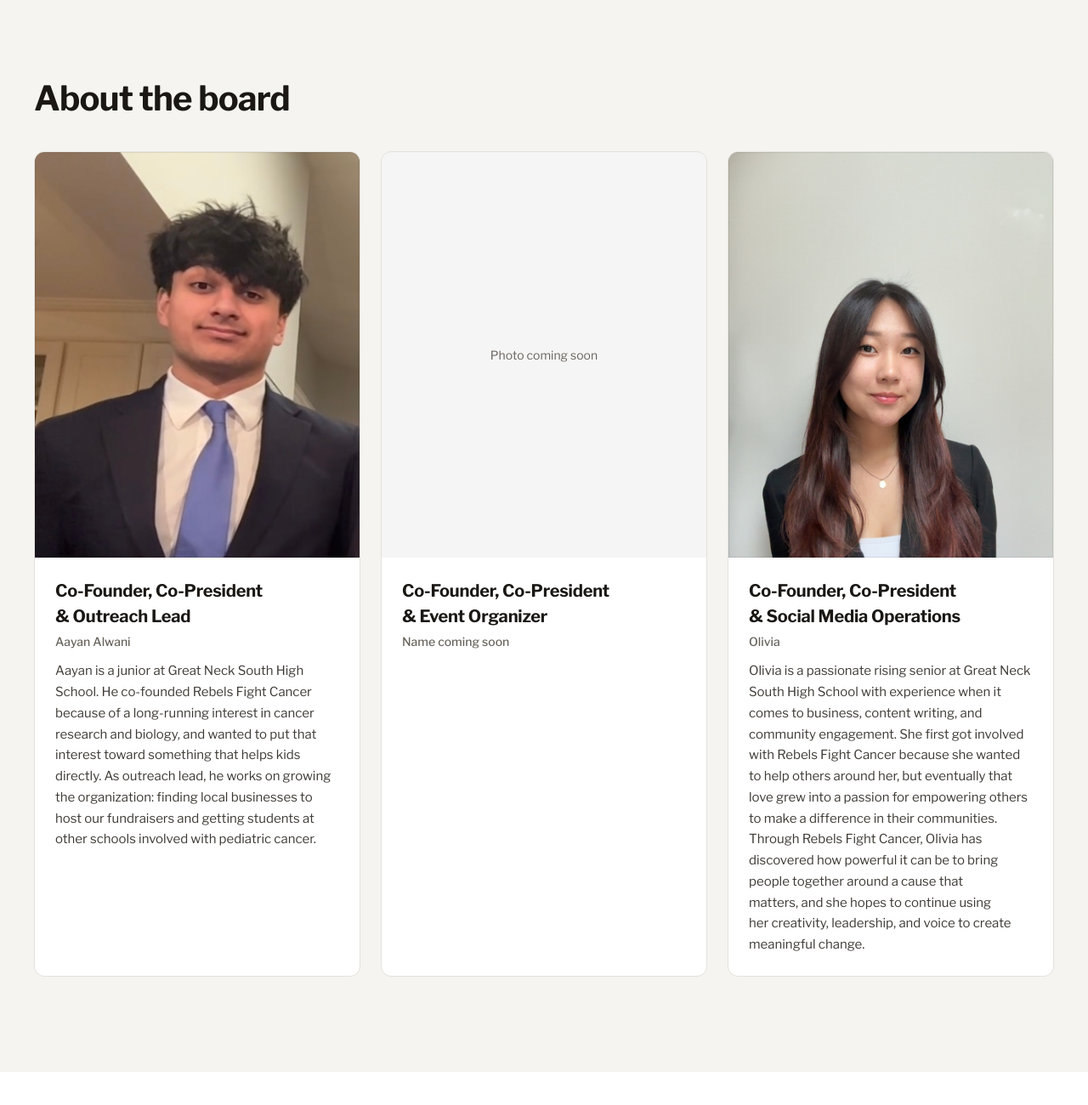
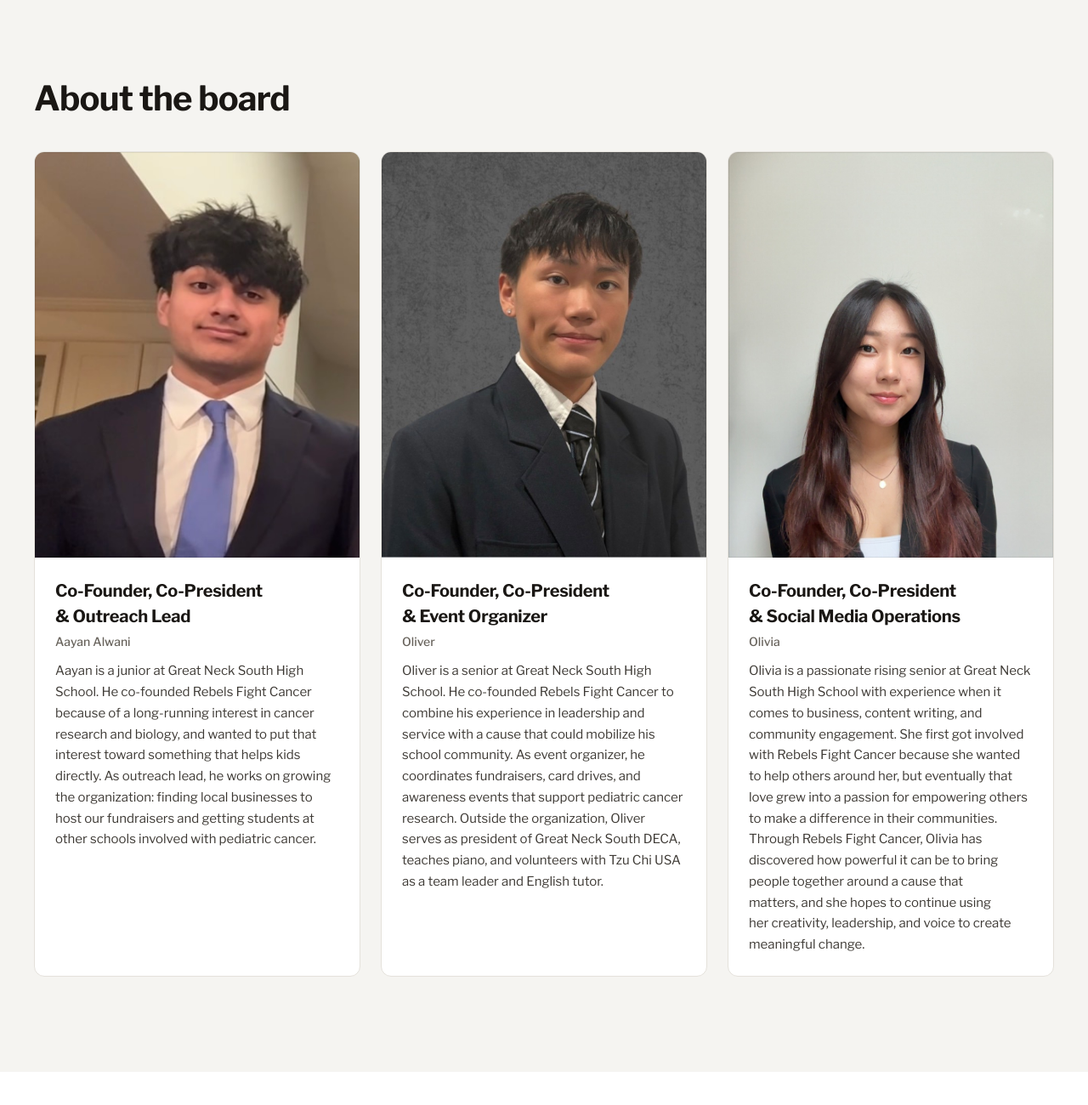
Before and after one commit to aayanAW/rebels-fight-cancer, a website: page index.html in a window 1280 px wide. Shown: the part 1416-2716 px from the top of the page at 85% size. Drawn offline with nearby package versions, Linux system fonts and the light colour scheme.

Commit message:
feat: speed up hero slideshow and add Oliver to the board
Slides now change every 3s with a 0.5s crossfade (were 5s and 0.7s). The Event Organizer card shows the photo and bio for Oliver, so no placeholder cards remain.

```diff
--- a/index.html
+++ b/index.html
@@ -194,7 +194,7 @@
 
       .slide {
         opacity: 0;
-        transition: opacity 700ms var(--ease-out);
+        transition: opacity 500ms var(--ease-out);
       }
       .slide.is-active {
         opacity: 1;
@@ -593,17 +593,29 @@
             </article>
 
             <article class="card overflow-hidden">
-              <div
-                class="aspect-[4/5] bg-ink/[0.04] grid place-items-center text-[14px] text-ink-mute"
-              >
-                Photo coming soon
-              </div>
+              <img
+                src="brand_assets/board/oliver.jpg"
+                alt="Portrait of Oliver, Co-Founder, Co-President, and Event Organizer of Rebels Fight Cancer"
+                width="800"
+                height="800"
+                loading="lazy"
+                class="media block w-full aspect-[4/5] object-cover"
+              />
               <div class="p-6">
                 <h3 class="text-[20px] font-bold tracking-[-0.01em]">
                   Co-Founder, Co-President &amp; Event Organizer
                 </h3>
-                <p class="mt-1 text-[14px] font-medium text-ink-mute">
-                  Name coming soon
+                <p class="mt-1 text-[14px] font-medium text-ink-mute">Oliver</p>
+                <p class="mt-3 text-[15px] leading-[1.65] text-ink-soft">
+                  Oliver is a senior at Great Neck South High School. He
+                  co-founded Rebels Fight Cancer to combine his experience in
+                  leadership and service with a cause that could mobilize his
+                  school community. As event organizer, he coordinates
+                  fundraisers, card drives, and awareness events that support
+                  pediatric cancer research. Outside the organization, Oliver
+                  serves as president of Great Neck South DECA, teaches piano,
+                  and volunteers with Tzu Chi USA as a team leader and English
+                  tutor.
                 </p>
               </div>
             </article>
@@ -1399,13 +1411,13 @@
       document.getElementById("year").textContent = new Date().getFullYear();
     </script>
     <script>
-      // Hero slideshow: crossfades event photos every 5s. Pauses while hovered, while keyboard focus is inside it
+      // Hero slideshow: crossfades event photos every 3s. Pauses while hovered, while keyboard focus is inside it
       // (mouse clicks don't count), and while the tab is hidden. The pause/play button (WCAG 2.2.2) is the explicit
       // override, and prefers-reduced-motion starts paused.
       (function () {
         var root = document.querySelector("[data-slideshow]");
         if (!root) return;
-        var INTERVAL_MS = 5000;
+        var INTERVAL_MS = 3000;
         var slides = Array.prototype.slice.call(
           root.querySelectorAll(".slide"),
         );
```
Also changed, not shown: brand_assets/board/oliver.jpg (added).
